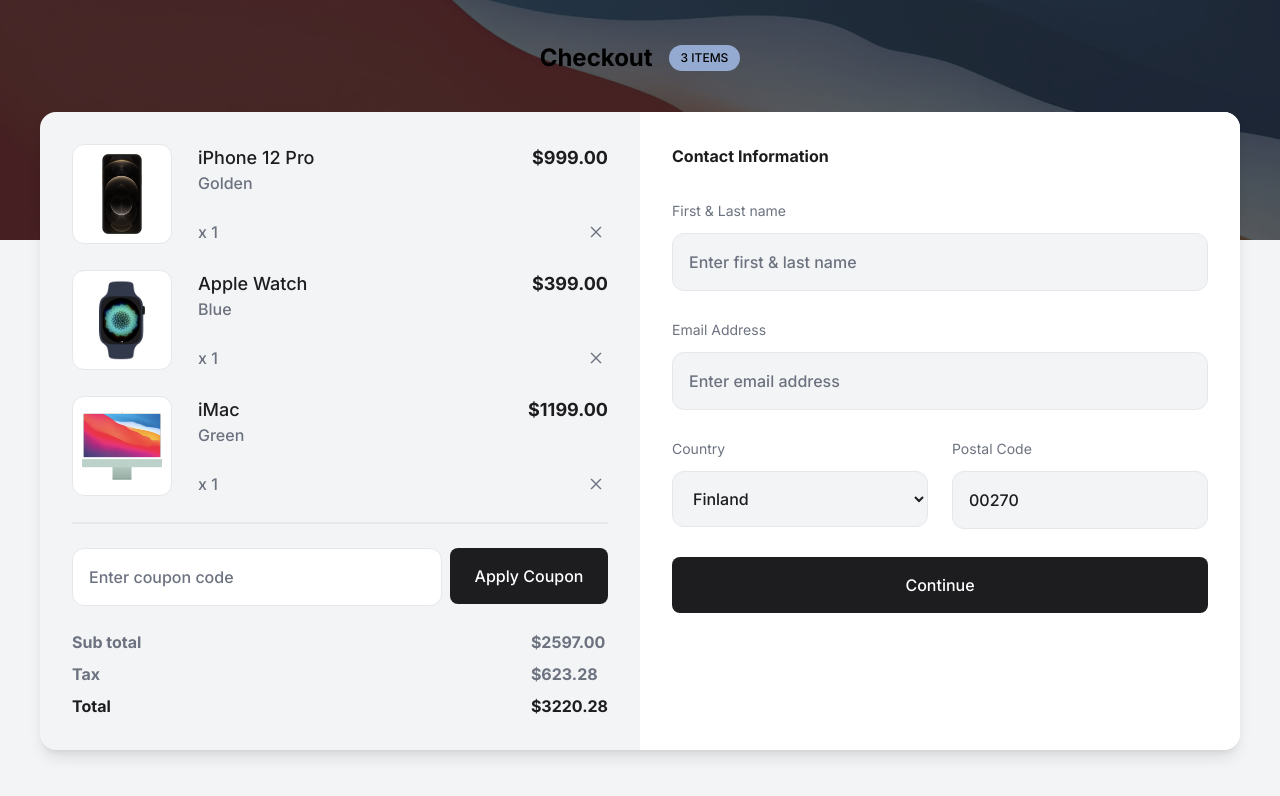
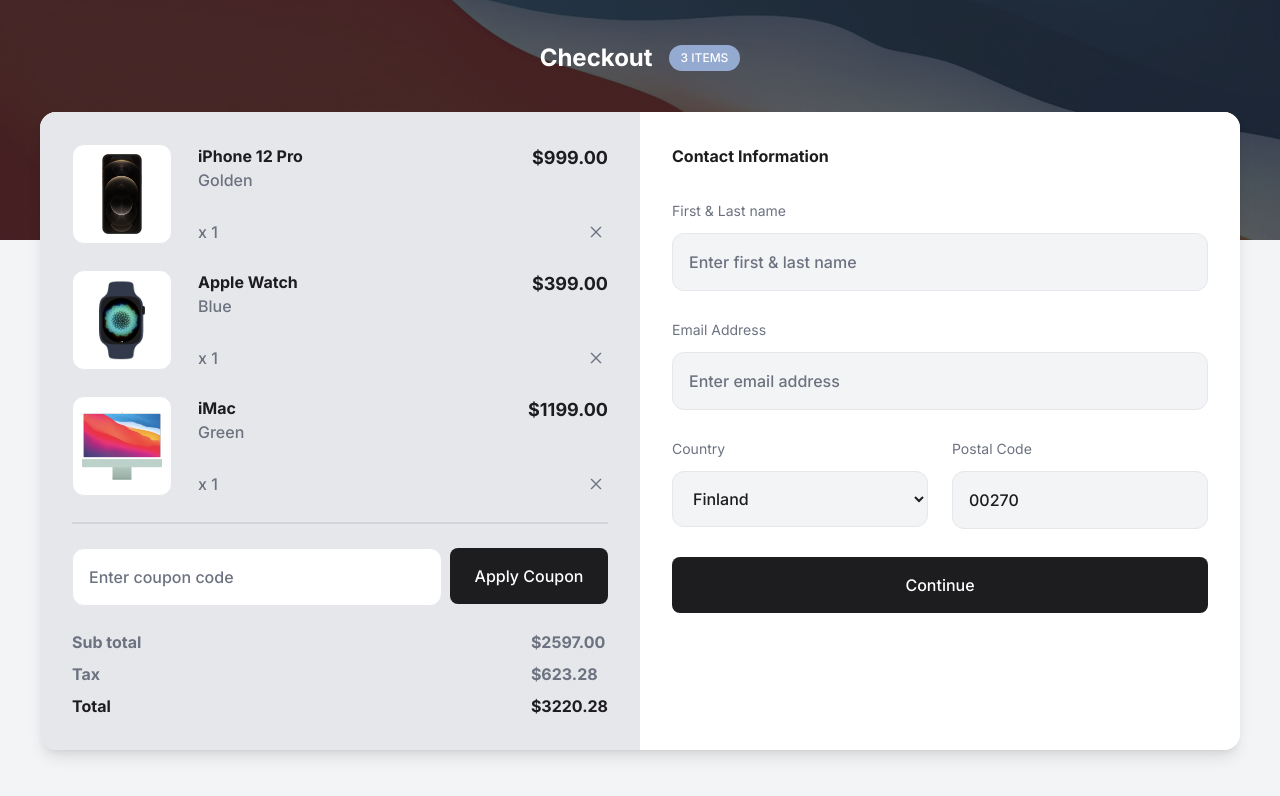
Before and after one commit to EdiedRamos/devchallenges, a Next.js app: page /device-shop-checkout in a window 1280 px wide. Shown: the top 796 px of the page. Built offline with nearby package versions, Linux system fonts and the light colour scheme.

Commit message:
feat: update styles

```diff
--- a/src/app/device-shop-checkout/(components)/hero/hero.tsx
+++ b/src/app/device-shop-checkout/(components)/hero/hero.tsx
@@ -1,7 +1,7 @@
 export function Hero() {
   return (
     <div className="h-[240px] bg-dsc-bg bg-cover flex justify-center items-start">
-      <div className="flex flex-wrap mt-10 items-center gap-4">
+      <div className="flex flex-wrap mt-10 items-center gap-4 text-dsc-white">
         <h3 className="inline-block text-cs-24 font-bold">Checkout</h3>
         <p className="inline-block bg-dsc-blue text-cs-12 px-3 py-1 rounded-full font-medium">
           3 ITEMS
--- a/src/app/device-shop-checkout/(components)/productGrid.tsx
+++ b/src/app/device-shop-checkout/(components)/productGrid.tsx
@@ -26,7 +26,7 @@ const DATA: ProductItem[] = [
 
 export function ProductGrid() {
   return (
-    <div className="flex flex-col gap-[26px] border-b-2 pb-[26px]">
+    <div className="flex flex-col gap-[26px] border-b-2 border-dsc-gray-100 pb-[26px]">
       {DATA.map((product) => (
         <ProductItem key={product.productName} {...product} />
       ))}
--- a/src/app/device-shop-checkout/(components)/productItem/productItem.tsx
+++ b/src/app/device-shop-checkout/(components)/productItem/productItem.tsx
@@ -25,7 +25,7 @@ export function ProductItem({
       <div className="font-medium flex flex-wrap flex-1 justify-between">
         <div className="flex flex-col justify-between">
           <div>
-            <p className="text-dsc-black text-cs-18">{productName}</p>
+            <p className="text-dsc-black font-bold">{productName}</p>
             <p className="text-dsc-gray-200">{productColor}</p>
           </div>
           <p className="text-dsc-gray-200">x {quantity}</p>
--- a/src/app/device-shop-checkout/page.tsx
+++ b/src/app/device-shop-checkout/page.tsx
@@ -13,7 +13,7 @@ export default function DeviceShopCheckout() {
       <Hero />
       <div className="grid grid-cols-1 lg:grid-cols-2 max-w-[1200px] mx-auto -mt-32 bg-dsc-light rounded-2xl shadow-lg justify-between overflow-hidden">
         {/* left part */}
-        <div className="p-8">
+        <div className="p-8 bg-dsc-gray-tr">
           <ProductGrid />
           <div className="grid grid-columns-1 lg:grid-columns-12 my-6 gap-2">
             <div className="lg:col-start-1 lg:col-end-7">
--- a/tailwind.config.ts
+++ b/tailwind.config.ts
@@ -138,7 +138,7 @@ const config: Config = {
         // device shop checkout
         "dsc-gray-100": "#D2D5DA",
         "dsc-gray-200": "#6C727F",
-        "dsc-gray-tr": "#00000033",
+        "dsc-gray-tr": "#E6E7EB",
         "dsc-white": "#FFFFFF",
         "dsc-light": "#F3F4F6",
         "dsc-black": "#1D1D1F",
```
